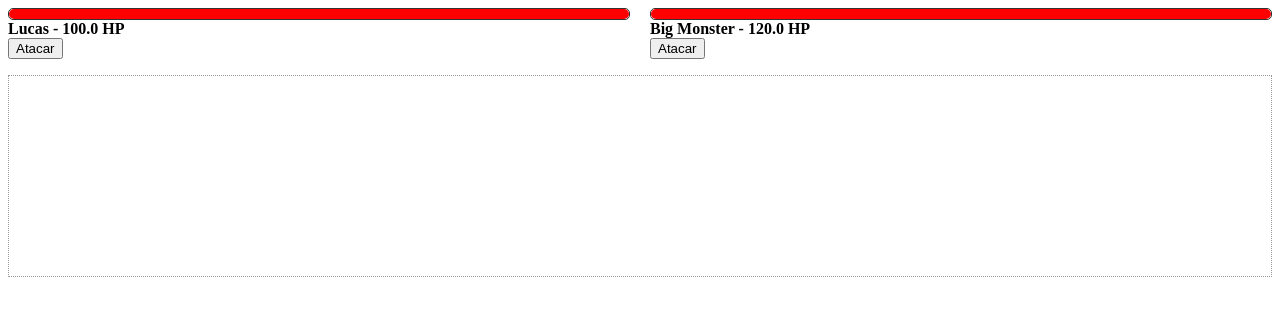
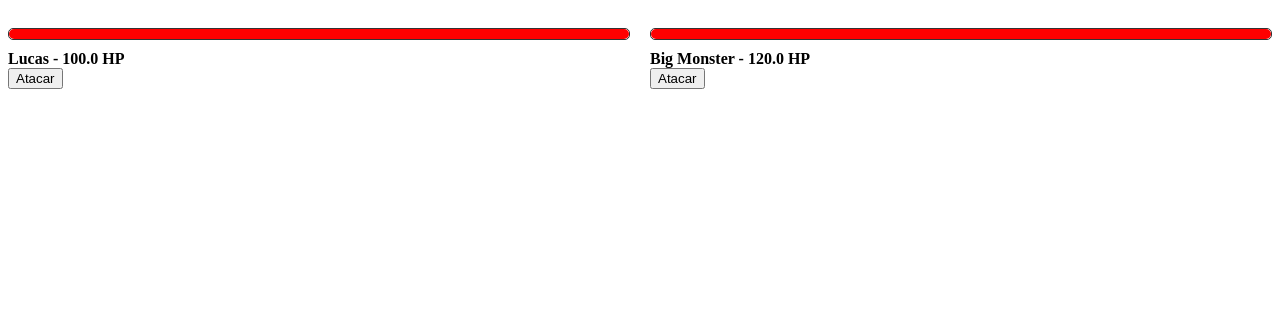
Before and after one commit to devlucaas/studying-javascript, a plain HTML site: page FightingGame/index.html in a window 1280 px wide. Drawn offline with Linux system fonts and the light colour scheme.

Commit message:
changing log

```diff
--- a/FightingGame/style.css
+++ b/FightingGame/style.css
@@ -11,6 +11,8 @@
     height: 10px;
     border: 1px solid #333;
     border-radius: 5px;
+    margin-top: 20px;
+    margin-bottom: 10px;
 }
 
 .lifebar .bar{
@@ -20,7 +22,14 @@
 }
 
 .log {
-    border: 1px dotted #999;
-    height: 200px;
+
+
+    display: flex;
+    justify-content: center;
+    align-items: center;
+    text-align: justify;
+    flex-direction: column;
+
+    height: 500px;
     overflow-y: scroll;
 }
```
